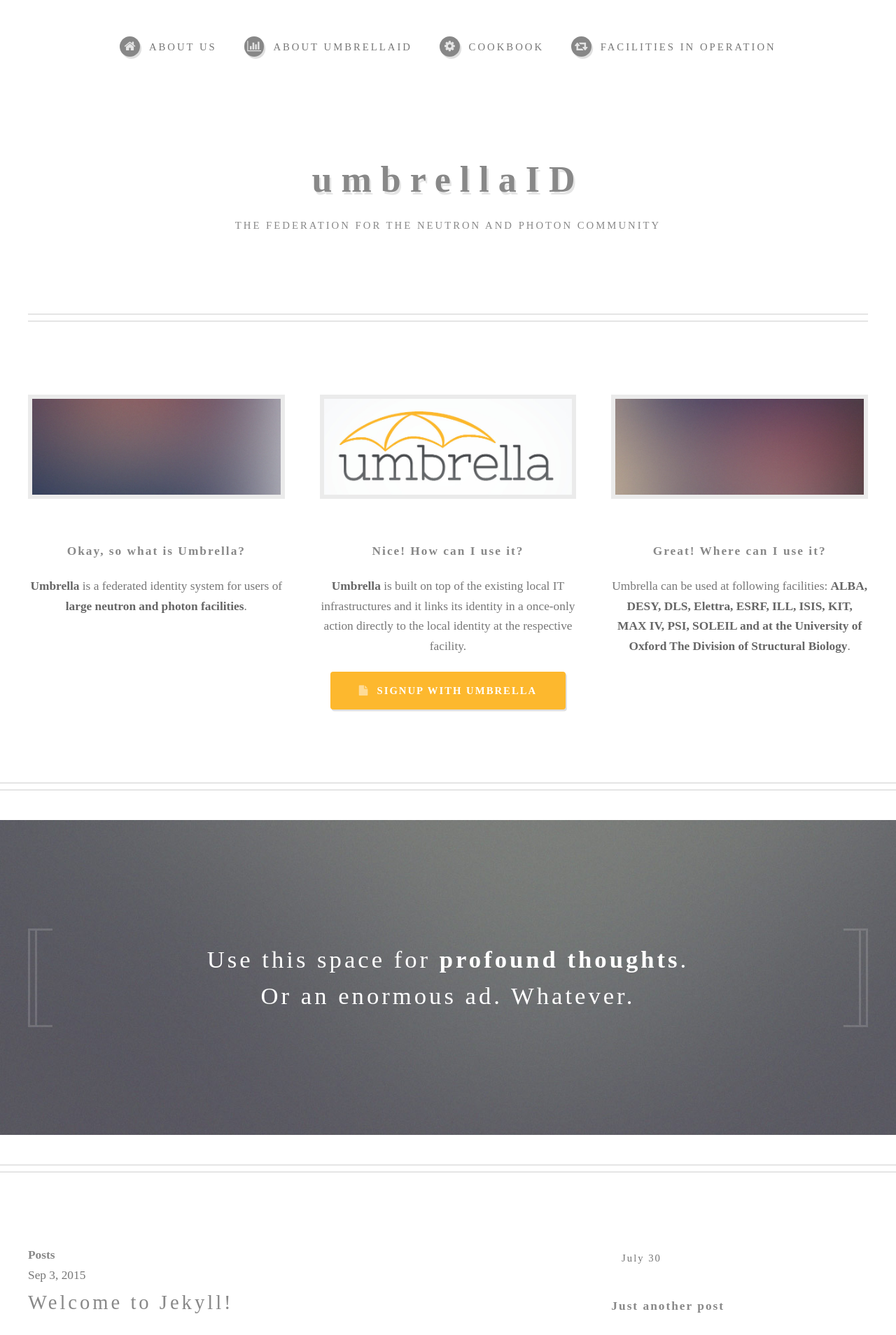
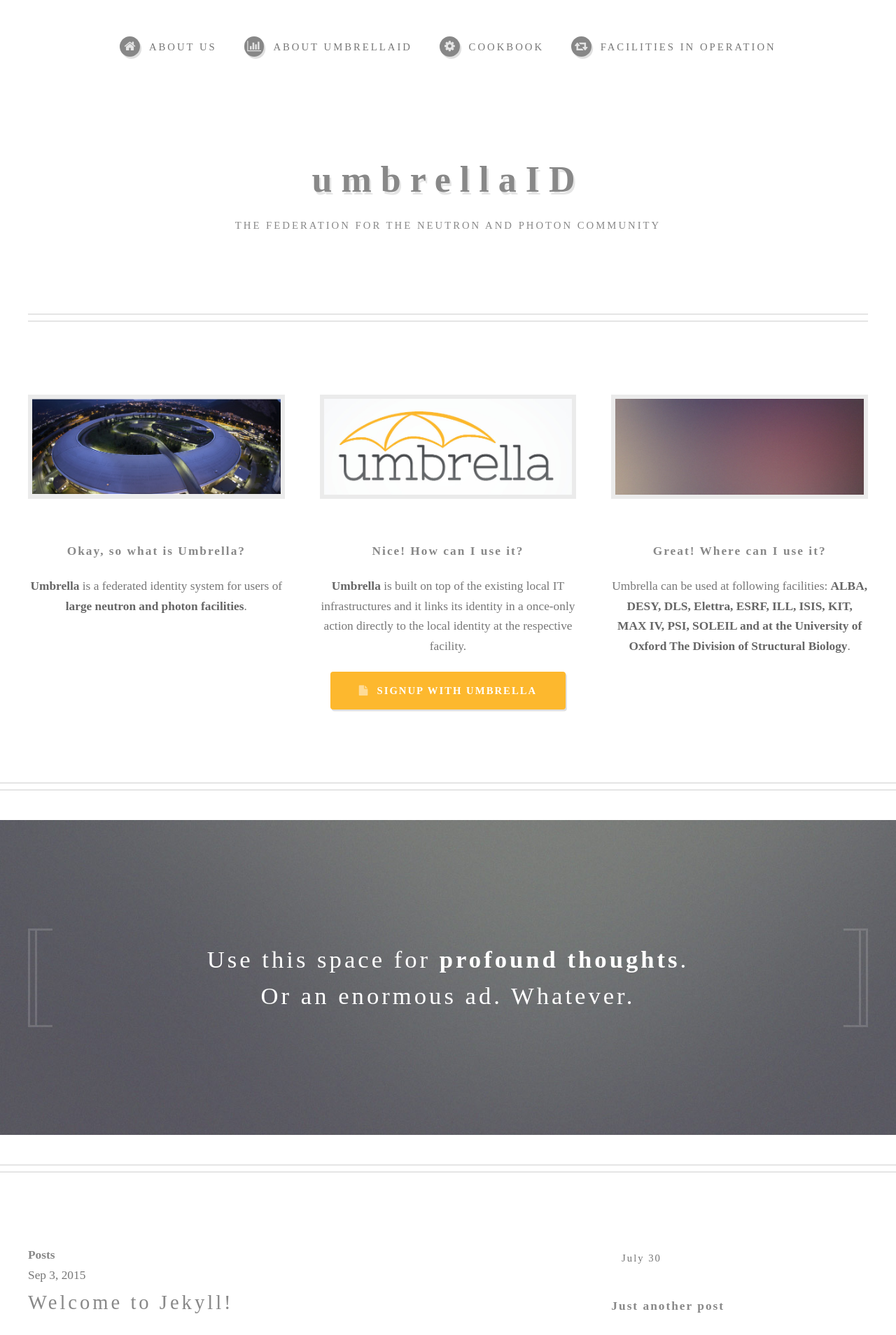
Before and after one commit to flowedback/flowedback.github.io, a Jekyll site: the page built from index.html, in a window 1280 px wide. Shown: the top 1908 px of the page at 70% size. Built offline with Jekyll 4.4.1, drawn with Linux system fonts in a browser that asks for light colours; some web fonts are replaced.

Commit message:
Update default.html

```diff
--- a/_layouts/default.html
+++ b/_layouts/default.html
@@ -100,7 +100,7 @@
 
 								<!-- Feature -->
 									<section>
-										<a href="#" class="image featured"><img src="images/pic05.jpg" alt="" /></a>
+										<a href="#" class="image featured"><img src="images/ESR034h.jpg" alt="" /></a>
 										<header>
 											<h3>Okay, so what is Umbrella?</h3>
 										</header>
```
